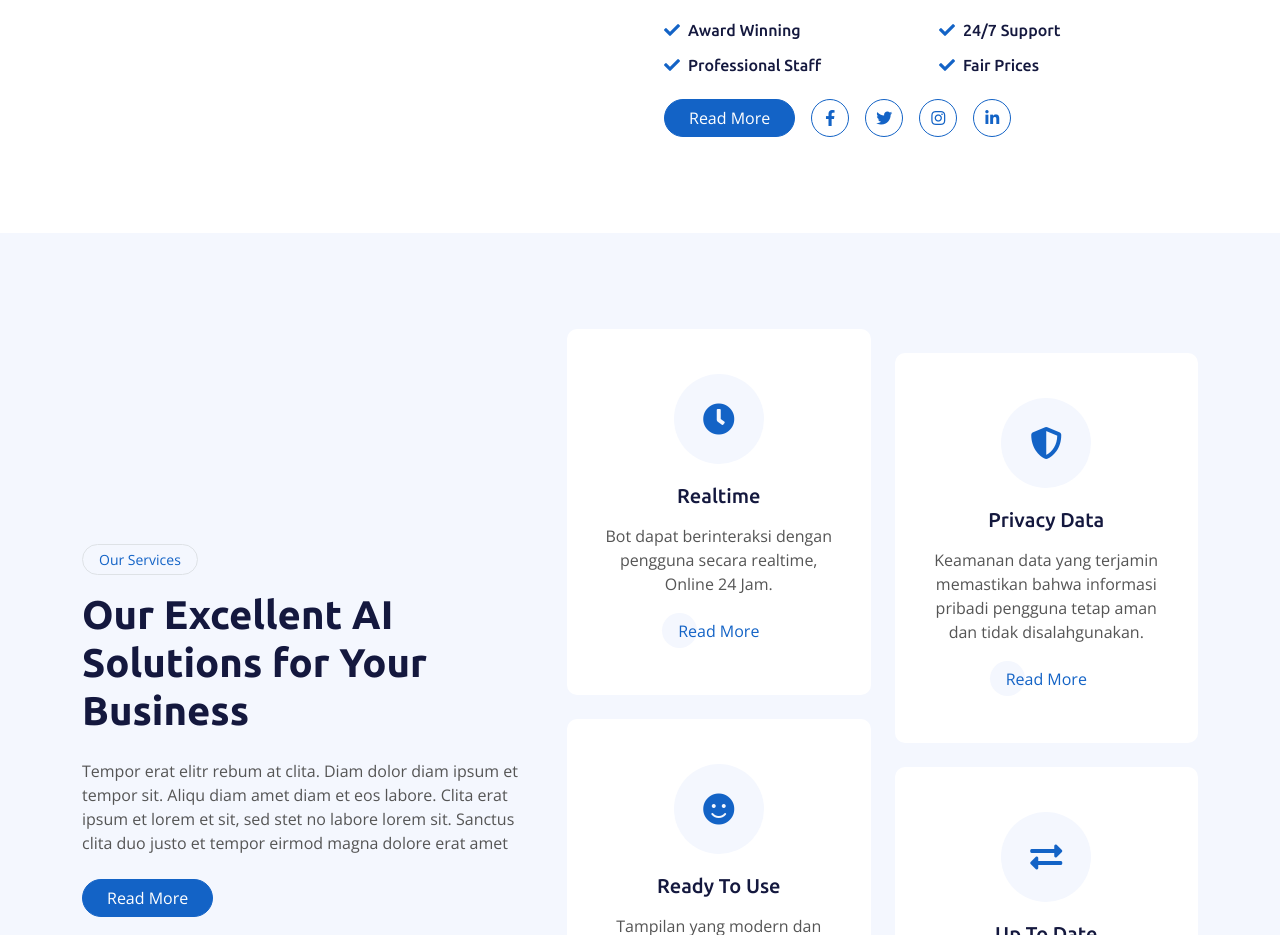
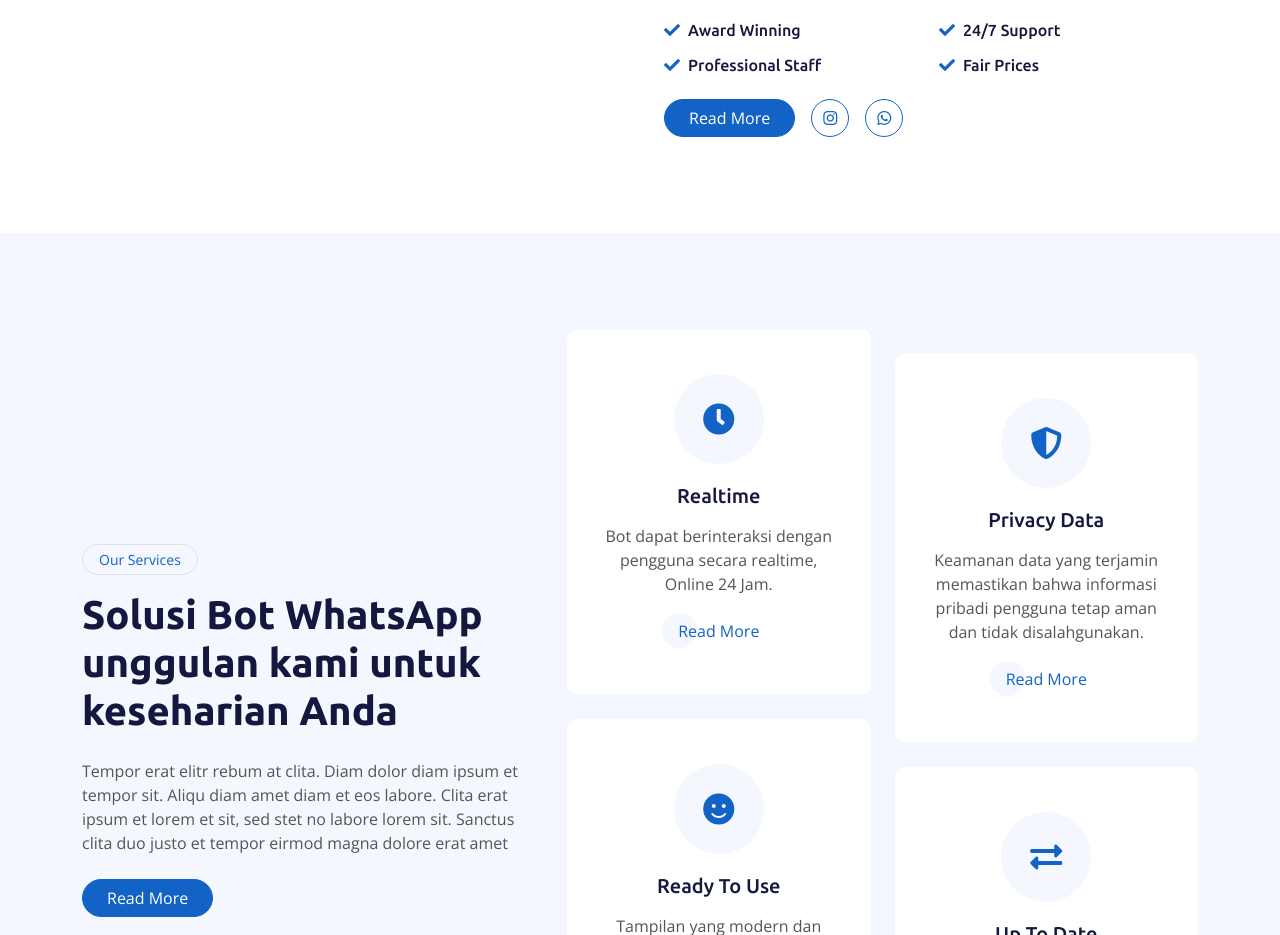
Before and after one commit to NainDev/webofc, a plain HTML site: page index.html in a window 1280 px wide. Shown: the part 1269-2204 px from the top of the page. Drawn offline with nearby package versions, Linux system fonts and the light colour scheme.

Commit message:
Update index.html

```diff
--- a/index.html
+++ b/index.html
@@ -150,11 +150,8 @@
                     </div>
                     <div class="d-flex align-items-center mt-4">
                         <a class="btn btn-primary rounded-pill px-4 me-3" href="">Read More</a>
-                        <a class="btn btn-outline-primary btn-square me-3" href=""><i class="fab fa-facebook-f"></i></a>
-                        <a class="btn btn-outline-primary btn-square me-3" href=""><i class="fab fa-twitter"></i></a>
-                        <a class="btn btn-outline-primary btn-square me-3" href=""><i class="fab fa-instagram"></i></a>
-                        <a class="btn btn-outline-primary btn-square" href=""><i class="fab fa-linkedin-in"></i></a>
-                    </div>
+                        <a class="btn btn-outline-primary btn-square me-3" href="https://www.instagram.com/sxoo.21?igsh=ejFzNTQyd3MwNGRy"><i class="fab fa-instagram"></i></a>
+                        <a class="btn btn-outline-primary btn-square me-3" href="https://wa.me/6288223674569"><i class="fab fa-whatsapp"></i></a>                    </div>
                 </div>
             </div>
         </div>
@@ -168,7 +165,7 @@
             <div class="row g-5 align-items-center">
                 <div class="col-lg-5 wow fadeIn" data-wow-delay="0.1s">
                     <div class="btn btn-sm border rounded-pill text-primary px-3 mb-3">Our Services</div>
-                    <h1 class="mb-4">Our Excellent AI Solutions for Your Business</h1>
+                    <h1 class="mb-4">Solusi Bot WhatsApp unggulan kami untuk keseharian Anda</h1>
                     <p class="mb-4">Tempor erat elitr rebum at clita. Diam dolor diam ipsum et tempor sit. Aliqu diam
                         amet diam et eos labore. Clita erat ipsum et lorem et sit, sed stet no labore lorem sit. Sanctus
                         clita duo justo et tempor eirmod magna dolore erat amet</p>
```
